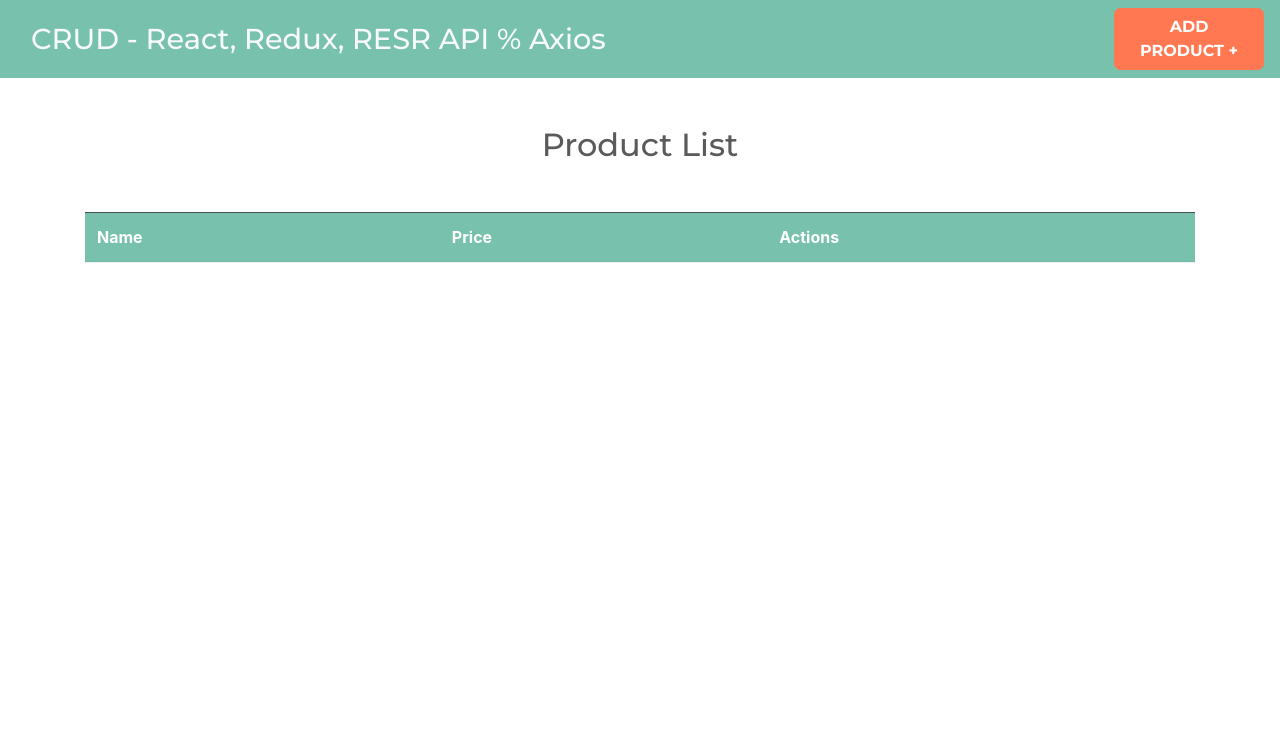
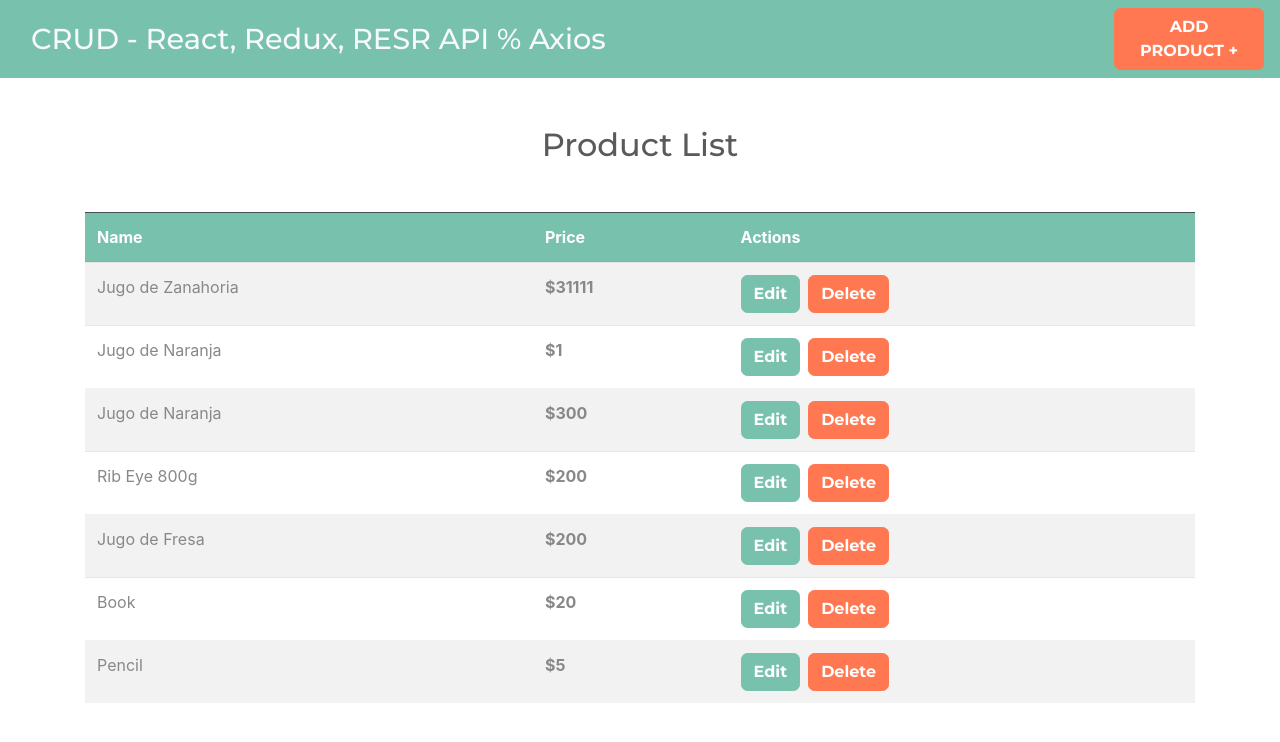
Before and after one commit to emilio-v/crud-redux, a React (Create React App) app: page / in a window 1280 px wide. Shown: the top 742 px of the page. Built offline with nearby package versions, Linux system fonts and the light colour scheme; data requests are answered from the project's data file.

Commit message:
display product list

```diff
--- a/db.json
+++ b/db.json
@@ -2,27 +2,27 @@
     "productos": [
         {
             "id": 1,
-      "nombre": "Jugo de Zanahoria",
-      "precio": "31111"
+            "name": "Jugo de Zanahoria",
+            "price": 31111
         },
         {
             "id": 2,
-      "nombre": "Jugo de Naranja",
-      "precio": "1"
+            "name": "Jugo de Naranja",
+            "price": 1
         },
         {
-      "nombre": "Jugo de Naranja",
-      "precio": "300",
+            "name": "Jugo de Naranja",
+            "price": 300,
             "id": 3
         },
         {
-      "nombre": "Rib Eye 800g",
-      "precio": "200",
+            "name": "Rib Eye 800g",
+            "price": 200,
             "id": 4
         },
         {
-      "nombre": "Jugo de Fresa",
-      "precio": "200",
+            "name": "Jugo de Fresa",
+            "price": 200,
             "id": 5
         },
         {
--- a/src/actions/productActions.js
+++ b/src/actions/productActions.js
@@ -1,4 +1,11 @@
-import { ADD_PRODUCT, ADD_PRODUCT_SUCCESS, ADD_PRODUCT_ERROR } from '../types';
+import {
+    ADD_PRODUCT,
+    ADD_PRODUCT_SUCCESS,
+    ADD_PRODUCT_ERROR,
+    START_DOWNLOAD_PRODUCTS,
+    DOWNLOAD_PRODUCTS_ERROR,
+    DOWNLOAD_PRODUCTS_SUCCESS,
+} from '../types';
 import productApi from '../config/axios';
 import Swal from 'sweetalert2';
 
@@ -21,6 +28,7 @@ export const createNewProductAction = product => {
 
 const addProduct = () => ({
     type: ADD_PRODUCT,
+    payload: true,
 });
 
 const addProductSuccess = product => ({
@@ -32,3 +40,25 @@ const addProductError = state => ({
     type: ADD_PRODUCT_ERROR,
     payload: state,
 });
+
+export const getProductsAction = () => {
+    return async dispatch => {
+        dispatch(downloadProducts());
+
+        try {
+            const request = await productApi.get('/productos');
+            const { data } = request;
+            dispatch(successfulProductsDownload(data));
+        } catch (error) {}
+    };
+};
+
+const downloadProducts = () => ({
+    type: START_DOWNLOAD_PRODUCTS,
+    payload: true,
+});
+
+const successfulProductsDownload = products => ({
+    type: DOWNLOAD_PRODUCTS_SUCCESS,
+    payload: products,
+});
--- /dev/null
+++ b/src/components/Product.js
@@ -0,0 +1,24 @@
+import React from 'react';
+import { Link } from 'react-router-dom';
+
+const Product = ({ product }) => {
+    const { id, name, price } = product;
+    return (
+        <tr>
+            <td>{name}</td>
+            <td>
+                <span className="font-weight-bold">${price}</span>
+            </td>
+            <td className="acciones">
+                <Link to={`/edit/product/${id}`} className="btn btn-primary mr-2">
+                    Edit
+                </Link>
+                <button type="button" className="btn btn-danger">
+                    Delete
+                </button>
+            </td>
+        </tr>
+    );
+};
+
+export default Product;
--- a/src/components/Products.js
+++ b/src/components/Products.js
@@ -1,4 +1,23 @@
+import React, { useEffect } from 'react';
+
+import Product from './Product';
+
+//Redux
+import { useSelector, useDispatch } from 'react-redux';
+import { getProductsAction } from '../actions/productActions';
+
 const Products = () => {
+    const dispatch = useDispatch();
+
+    useEffect(() => {
+        const getProducts = () => dispatch(getProductsAction());
+        getProducts();
+        // eslint-disable-next-line react-hooks/exhaustive-deps
+    }, []);
+
+    const products = useSelector(state => state.products.products);
+    console.log(products);
+
     return (
         <>
             <h2 className="text-center my-5">Product List</h2>
@@ -10,6 +29,11 @@ const Products = () => {
                         <th scope="col">Actions</th>
                     </tr>
                 </thead>
+                <tbody>
+                    {products.length === 0
+                        ? 'There are not products'
+                        : products.map(product => <Product key={product.id} product={product} />)}
+                </tbody>
             </table>
         </>
     );
--- a/src/reducers/productsReducer.js
+++ b/src/reducers/productsReducer.js
@@ -1,8 +1,15 @@
-import { ADD_PRODUCT, ADD_PRODUCT_SUCCESS, ADD_PRODUCT_ERROR } from '../types';
+import {
+    ADD_PRODUCT,
+    ADD_PRODUCT_SUCCESS,
+    ADD_PRODUCT_ERROR,
+    START_DOWNLOAD_PRODUCTS,
+    DOWNLOAD_PRODUCTS_ERROR,
+    DOWNLOAD_PRODUCTS_SUCCESS,
+} from '../types';
 
 // each reducer has its own state
 const initialState = {
-    productos: [],
+    products: [],
     error: null,
     loading: false,
 };
@@ -11,15 +18,16 @@ const initialState = {
 export default (state = initialState, action) => {
     switch (action.type) {
         case ADD_PRODUCT:
+        case START_DOWNLOAD_PRODUCTS:
             return {
                 ...state,
-                loading: true,
+                loading: action.payload,
             };
         case ADD_PRODUCT_SUCCESS:
             return {
                 ...state,
                 loading: false,
-                productos: [...state.productos, action.payload],
+                productos: [...state.products, action.payload],
             };
         case ADD_PRODUCT_ERROR:
             return {
@@ -27,6 +35,13 @@ export default (state = initialState, action) => {
                 loading: false,
                 error: action.payload,
             };
+        case DOWNLOAD_PRODUCTS_SUCCESS:
+            return {
+                ...state,
+                loading: false,
+                error: null,
+                products: action.payload,
+            };
         default:
             return state;
     }
--- a/src/types/index.js
+++ b/src/types/index.js
@@ -1,3 +1,7 @@
 export const ADD_PRODUCT = 'ADD_PRODUCT';
 export const ADD_PRODUCT_SUCCESS = 'ADD_PRODUCT_SUCCESS';
 export const ADD_PRODUCT_ERROR = 'ADD_PRODUCT_ERROR';
+
+export const START_DOWNLOAD_PRODUCTS = 'START_DOWNLOAD_PRODUCTS';
+export const DOWNLOAD_PRODUCTS_SUCCESS = 'DOWNLOAD_PRODUCTS_SUCCESS';
+export const DOWNLOAD_PRODUCTS_ERROR = 'DOWNLOAD_PRODUCTS_ERROR';
```
Lines whose indentation alone changed are shown as unchanged.
